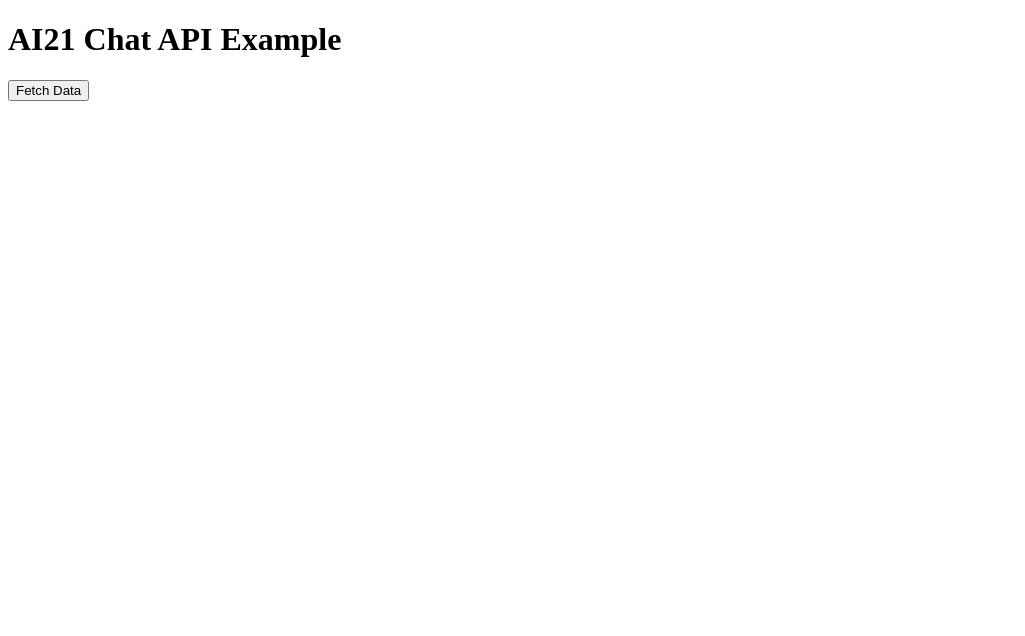
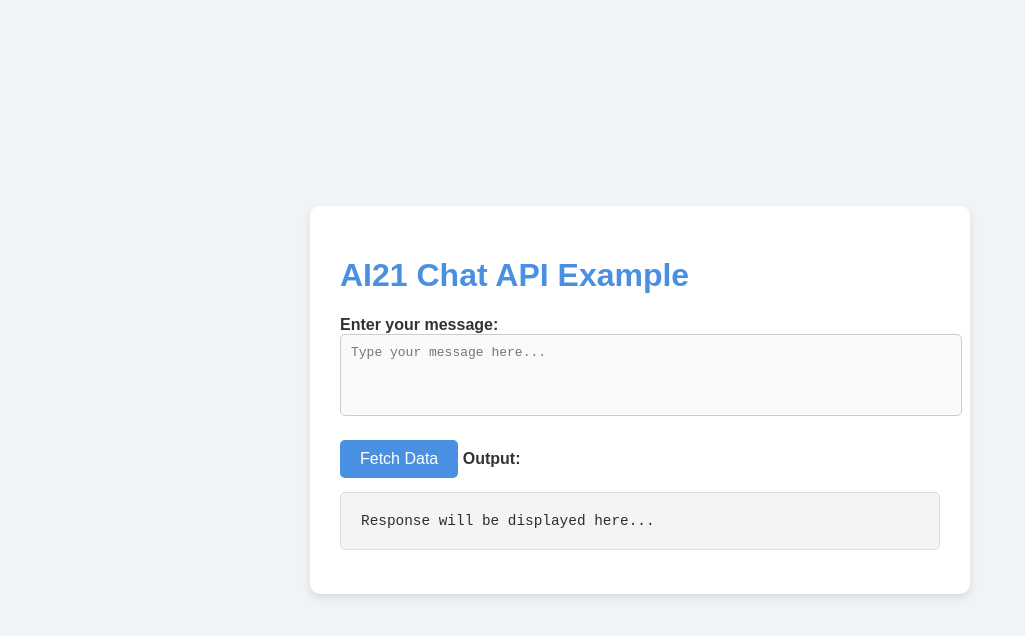
Before and after one commit to Zayan-Coder/zayan-ai, a plain HTML site: page Index.html in a window 1280 px wide. Shown: the whole page, without its empty margins (0-1025 px from the left). Drawn offline with Linux system fonts and the light colour scheme.

Commit message:
Update Index.html

```diff
--- a/Index.html
+++ b/Index.html
@@ -3,15 +3,105 @@
 <head>
     <meta charset="UTF-8">
     <meta name="viewport" content="width=device-width, initial-scale=1.0">
-    <title>AI21 Chat API</title>
+    <title>AI21 Chat API Example</title>
+    <style>
+        body {
+            font-family: Arial, sans-serif;
+            background-color: #f0f4f7;
+            color: #333;
+            display: flex;
+            flex-direction: column;
+            align-items: center;
+            justify-content: center;
+            height: 100vh;
+            margin: 0;
+        }
+
+        h1 {
+            color: #4A90E2;
+        }
+
+        .container {
+            background-color: #ffffff;
+            border-radius: 10px;
+            box-shadow: 0 4px 8px rgba(0, 0, 0, 0.1);
+            padding: 30px;
+            max-width: 600px;
+            width: 100%;
+            margin: 20px;
+        }
+
+        label {
+            font-weight: bold;
+        }
+
+        textarea {
+            width: 100%;
+            padding: 10px;
+            border: 1px solid #ccc;
+            border-radius: 5px;
+            margin-bottom: 20px;
+            font-size: 1em;
+            resize: none;
+            background-color: #fafafa;
+        }
+
+        button {
+            background-color: #4A90E2;
+            color: white;
+            padding: 10px 20px;
+            border: none;
+            border-radius: 5px;
+            cursor: pointer;
+            font-size: 1em;
+            transition: background-color 0.3s ease;
+        }
+
+        button:hover {
+            background-color: #357ABD;
+        }
+
+        pre {
+            background-color: #f8f9fa;
+            border: 1px solid #ddd;
+            border-radius: 5px;
+            padding: 15px;
+            max-height: 200px;
+            overflow-y: auto;
+            white-space: pre-wrap;
+            word-wrap: break-word;
+            color: #2d2d2d;
+        }
+
+        #output {
+            font-family: "Courier New", Courier, monospace;
+            font-size: 0.9em;
+            background-color: #f4f4f4;
+            padding: 20px;
+        }
+    </style>
 </head>
 <body>
-    <h1>AI21 Chat API Example</h1>
-    <button id="fetch-data">Fetch Data</button>
-    <pre id="output"></pre>
+    <div class="container">
+        <h1>AI21 Chat API Example</h1>
+
+        <!-- Input Box -->
+        <label for="inputText">Enter your message:</label>
+        <textarea id="inputText" rows="4" placeholder="Type your message here..."></textarea>
+
+        <!-- Button to Fetch Data -->
+        <button id="fetch-data">Fetch Data</button>
+
+        <!-- Output Box -->
+        <label for="output">Output:</label>
+        <pre id="output">Response will be displayed here...</pre>
+    </div>
 
     <script>
         document.getElementById('fetch-data').addEventListener('click', function() {
+            const inputText = document.getElementById('inputText').value;
+
+            // Fetch API call
             fetch("https://api.ai21.com/studio/v1/chat/completions", {
                 method: "POST",
                 headers: {
@@ -20,7 +110,7 @@
                 },
                 body: JSON.stringify({
                     "model": "jamba-1.5-large",
-                    "messages": [],
+                    "messages": [{"role": "user", "content": inputText}],  // Sending user input
                     "documents": [],
                     "tools": [],
                     "n": 1,
@@ -33,11 +123,11 @@
             })
             .then(response => response.json())
             .then(data => {
-                document.getElementById('output').textContent = JSON.stringify(data, null, 2);
+                document.getElementById('output').textContent = JSON.stringify(data, null, 2); // Display output
             })
             .catch(error => {
                 console.error('Error:', error);
-                document.getElementById('output').textContent = error;
+                document.getElementById('output').textContent = error; // Show error in output box
             });
         });
     </script>
```
